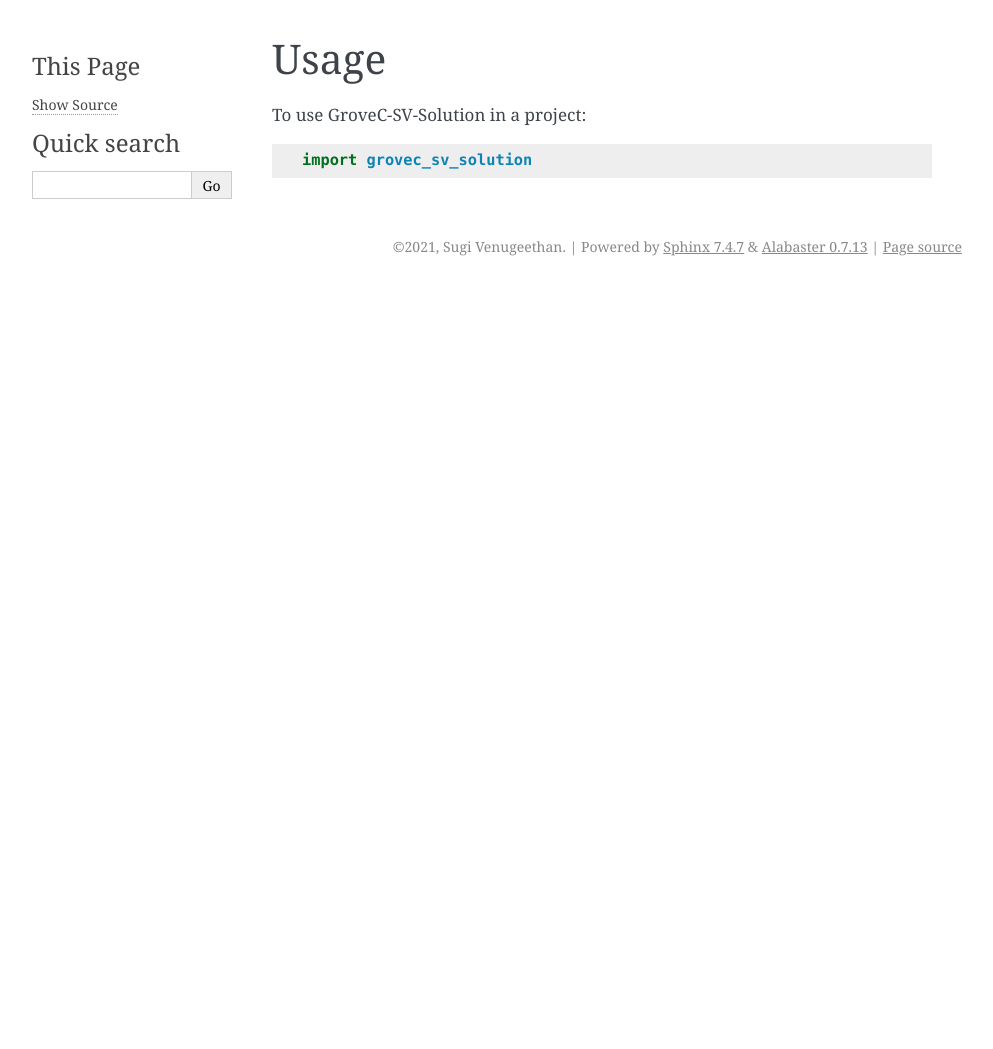
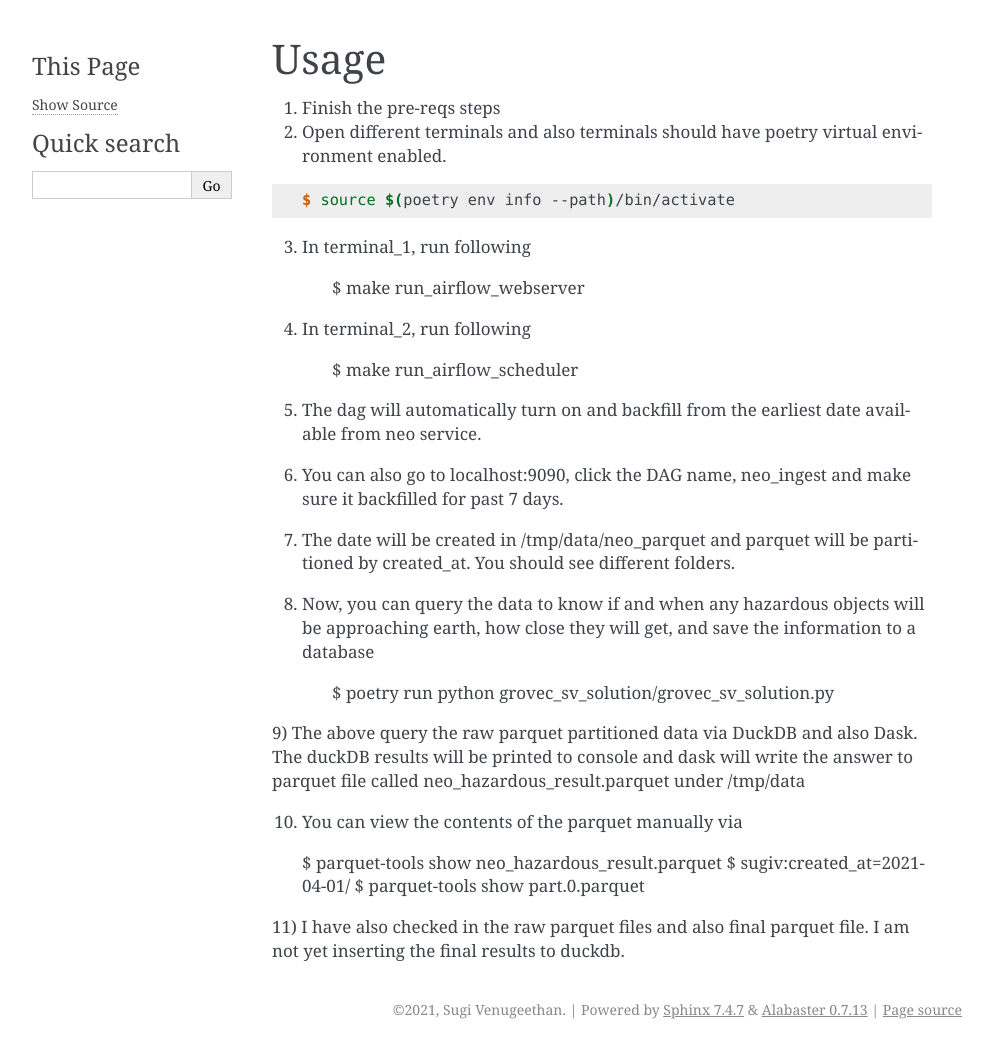
Before and after one commit to sugix/grovec_sv_solution, a Sphinx documentation site: the page built from docs/usage.rst, in a window 1280 px wide. Shown: the whole page, without its empty margins (148-1141 px from the left). Built offline with Sphinx 7.4.7, drawn with Linux system fonts in a browser that asks for light colours; pages that are not in the unit, such as notebooks, are missing from menus; before the commit the page ends 900 px from its top, so only the background shows below that.

Commit message:
- Adding documentations and publishing it.

```diff
--- a/docs/usage.rst
+++ b/docs/usage.rst
@@ -2,6 +2,36 @@
 Usage
 =====
 
-To use GroveC-SV-Solution in a project::
+1) Finish the pre-reqs steps
+2) Open different terminals and also terminals should have poetry virtual environment enabled.
 
-    import grovec_sv_solution
+.. code-block:: console
+
+    $ source $(poetry env info --path)/bin/activate
+
+3) In terminal_1, run following
+
+    $ make run_airflow_webserver
+
+4) In terminal_2, run following
+
+    $ make run_airflow_scheduler
+
+5) The dag will automatically turn on and backfill from the earliest date available from neo service.
+
+6) You can also go to localhost:9090, click the DAG name, neo_ingest and make sure it backfilled for past 7 days.
+7) The date will be created in /tmp/data/neo_parquet and parquet will be partitioned by created_at. You should see different folders.
+8) Now, you can query the data to know if and when any hazardous objects will be approaching earth, how close they will get, and save the information to a database
+
+    $ poetry run python grovec_sv_solution/grovec_sv_solution.py
+
+9) The above query the raw parquet partitioned data via DuckDB and also Dask. The duckDB results will be printed to console
+and dask will write the answer to parquet file called neo_hazardous_result.parquet under /tmp/data
+
+10) You can view the contents of the parquet manually via
+
+    $ parquet-tools show neo_hazardous_result.parquet
+    $ sugiv:created_at=2021-04-01/ $ parquet-tools show part.0.parquet
+
+11) I have also checked in the raw parquet files and also final parquet file. I am not yet inserting the
+final results to duckdb.
```
Also changed, not shown: README.rst (+8 -0 lines), docs/installation.rst (+12 -2 lines).
